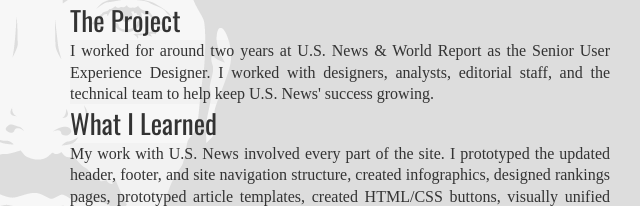
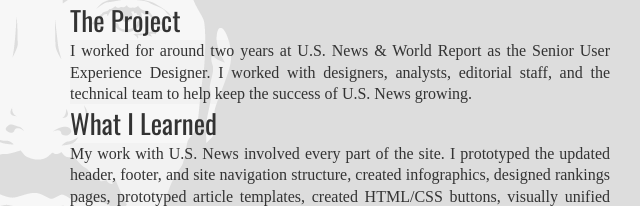
Before and after one commit to onlypatrick/onlypatrick.github.io, a plain HTML site: page p_usn.html in a window 1280 px wide. Shown: the part 170-376 px from the top of the page, 300-940 px from the left. Drawn offline with nearby package versions, Linux system fonts and the light colour scheme; a web font is replaced by a local one.

Commit message:
USN copy update

```diff
--- a/p_usn.html
+++ b/p_usn.html
@@ -21,7 +21,7 @@
 				<h2>U.S. News</h3>
 				<p id="siteLink"><a href="http://www.usnews.com/">www.usnews.com</a></p>
 				<h3>The Project</h3>
-				<p>I worked for around two years at U.S. News &amp; World Report as the Senior User Experience Designer. I worked with designers, analysts, editorial staff, and the technical team to help keep U.S. News' success growing.<p>
+				<p>I worked for around two years at U.S. News &amp; World Report as the Senior User Experience Designer. I worked with designers, analysts, editorial staff, and the technical team to help keep the success of U.S. News growing.<p>
 				<h3>What I Learned</h3>
 				<p>My work with U.S. News involved every part of the site. I prototyped the updated header, footer, and site navigation structure, created infographics, designed rankings pages, prototyped article templates, created HTML/CSS buttons, visually unified the U.S. News social media presence, designed advertising campaigns, and more.</p>
 				<h3>What I Learned</h3>
```
